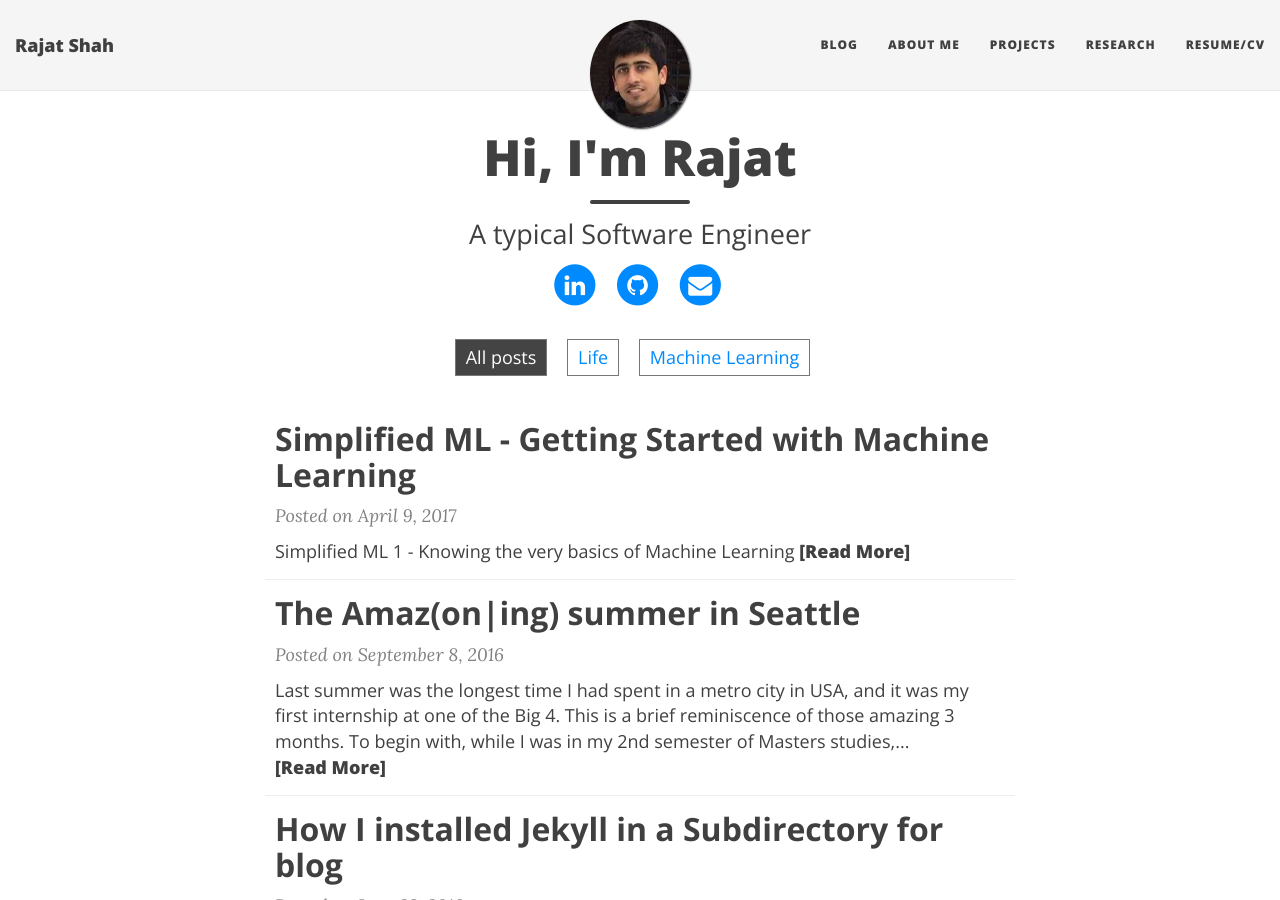
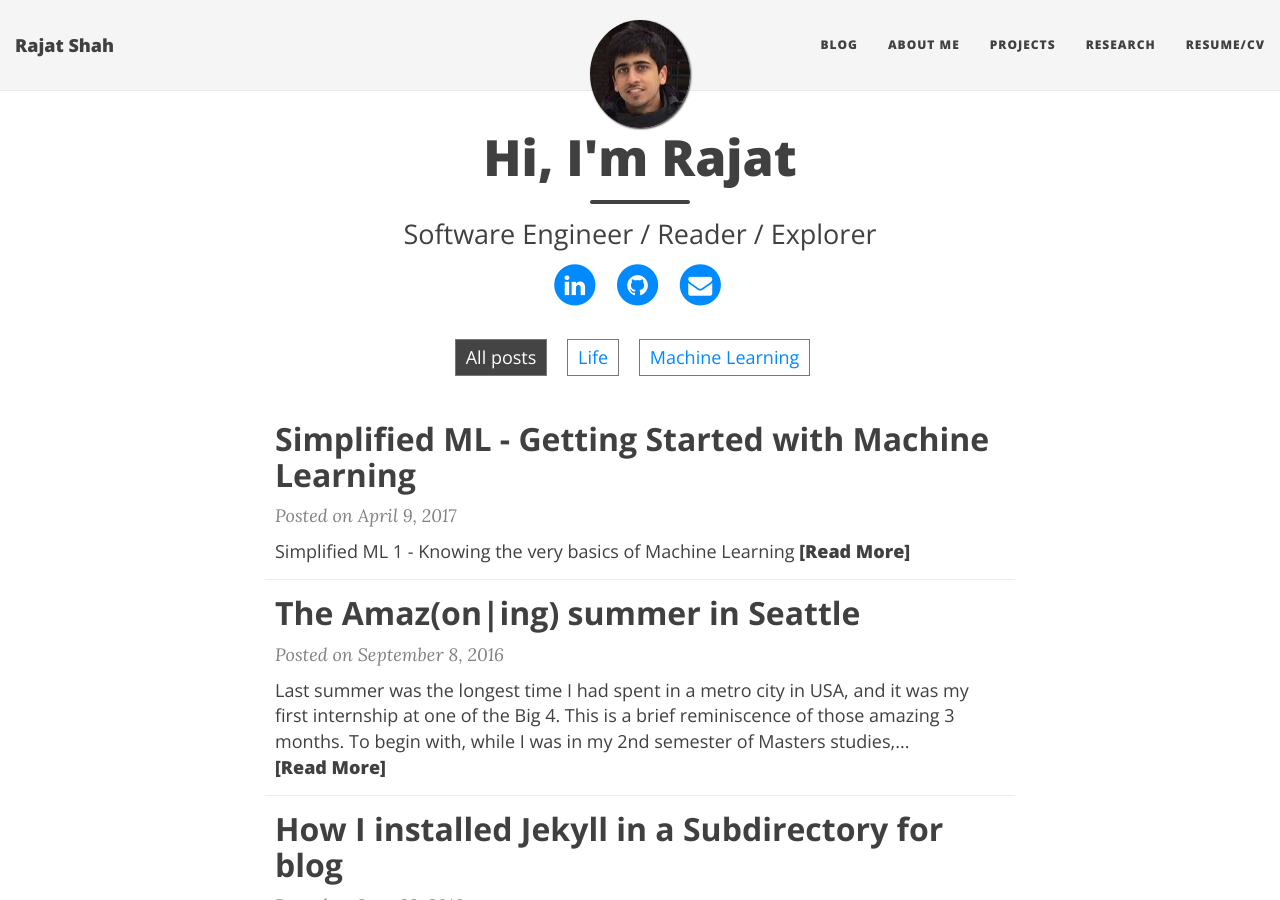
Before and after one commit to shahrajat/shahrajat.github.io, a Jekyll site: the page built from index.html, in a window 1280 px wide and 900 px high. Built offline with Jekyll 4.4.1, drawn with Linux system fonts in a browser that asks for light colours; nearby versions of some CDN libraries; the list of posts is cut into pages by our own code.

Commit message:
Update index.html

```diff
--- a/index.html
+++ b/index.html
@@ -2,7 +2,7 @@
 layout: page
 css: "/css/index.css"
 title: Hi, I'm Rajat
-subtitle: A typical Software Engineer
+subtitle: Software Engineer / Reader / Explorer
 ---
 
 <div class="list-filters">
```
